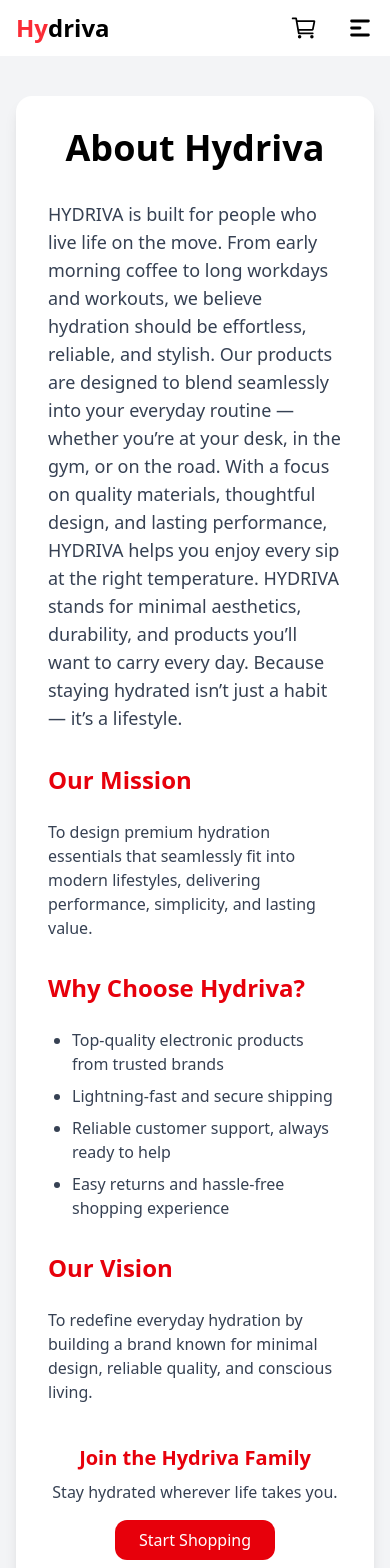
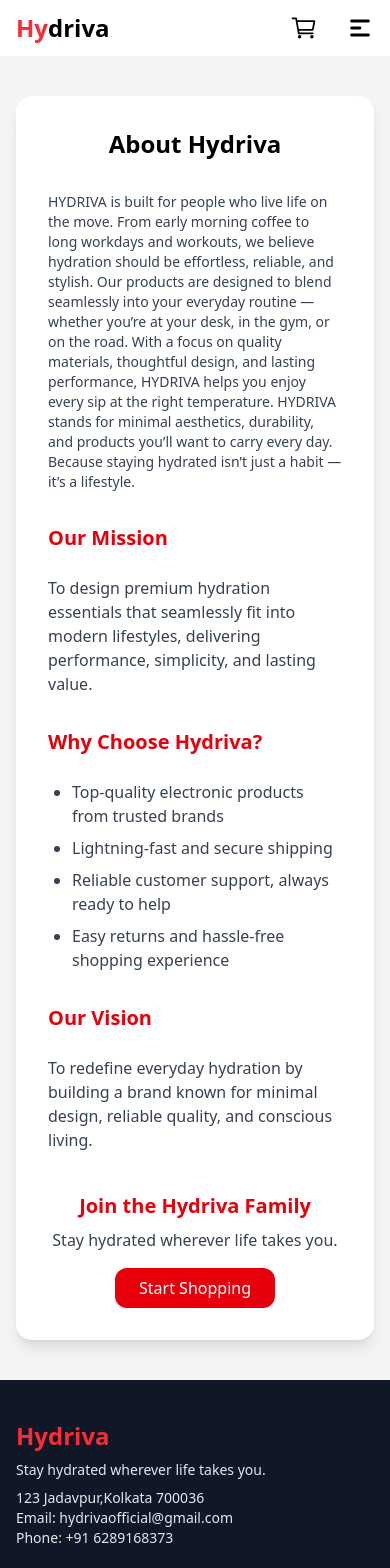
Before and after one commit to AdiChakraborty/HydrivaFrontEnd, a React (Vite) app: page /about in a window 390 px wide. Shown: the top 1568 px of the page. Built offline with nearby package versions, Linux system fonts and the light colour scheme; no server answers.

Commit message:
Responsive

```diff
--- a/src/components/MyAddresses.jsx
+++ b/src/components/MyAddresses.jsx
@@ -98,9 +98,9 @@ export default function MyAddresses() {
         {addresses?.length > 0 && (
           <>
             <div className="flex justify-between mb-6 mt-6">
-              <h1 className="text-2xl font-semibold">My Addresses</h1>
+              <h1 className="md:text-2xl text-xl font-semibold">My Addresses</h1>
               <button
-                className="text-lg px-6 py-2 bg-black text-white rounded-md cursor-pointer"
+                className="md:text-lg text-sm md:px-6 px-3 md:py-3 py-2 bg-black text-white rounded-md cursor-pointer"
                 onClick={() => setShowAddAddressform(!showAddAddressform)}
               >
                 + Add Address
--- a/src/components/Navbar.jsx
+++ b/src/components/Navbar.jsx
@@ -161,7 +161,7 @@ const Navbar = ({ location, getLocation, openDropdown, setOpenDropdown }) => {
           )}
         </nav>
       </div>
-      {/* <ResponsiveMenu openNav={openNav} setOpenNav={setOpenNav}/> */}
+      <ResponsiveMenu openNav={openNav} setOpenNav={setOpenNav}/>
     </div>
   );
 };
--- a/src/components/ResponsiveMenu.jsx
+++ b/src/components/ResponsiveMenu.jsx
@@ -1,5 +1,5 @@
-import { UserButton, useUser } from "@clerk/clerk-react";
-import React from "react";
+
+
 import { FaUserCircle } from "react-icons/fa";
 import { NavLink,Link } from "react-router-dom";
 
@@ -13,13 +13,13 @@ function ResponsiveMenu({ openNav, setOpenNav }) {
      flex-col justify-between bg-white px-8 pb-6 pt-16 text-black md:hidden rounded-r-xl shadow-md transition-all`}
     >
       <div>
-        <div className=" flex items-center justify-start gap-3">
+        {/* <div className=" flex items-center justify-start gap-3">
           {user ? <UserButton size={50} /> : <FaUserCircle size={50} />}
           <div>
             <h1>Hello,{user?.firstName}</h1>
             <h1 className="text-sm text-slate-500">Primium User</h1>
           </div>
-        </div>
+        </div> */}
         <nav className="mt-12">
           <ul className="flex flex-col gap-7 text-2xl font-semibold">
                         <Link to={'/'} onClick={()=>setOpenNav(false)} className="cursor-pointer "><li>Home</li></Link>
--- a/src/pages/About.jsx
+++ b/src/pages/About.jsx
@@ -5,9 +5,9 @@ const About = () => {
   return (
     <div className="min-h-screen bg-gray-100 py-10 px-4 sm:px-6 lg:px-20">
       <div className="max-w-5xl mx-auto bg-white rounded-2xl shadow-lg p-8 space-y-8">
-        <h1 className="text-4xl font-bold  text-center">About Hydriva</h1>
+        <h1 className="md:text-4xl text-2xl font-bold  text-center">About Hydriva</h1>
 
-        <p className="text-gray-700 text-lg">
+        <p className="text-gray-700 md:text-lg text-sm">
           HYDRIVA is built for people who live life on the move. From early
           morning coffee to long workdays and workouts, we believe hydration
           should be effortless, reliable, and stylish. Our products are designed
@@ -21,7 +21,7 @@ const About = () => {
         </p>
 
         <div className="space-y-6">
-          <h2 className="text-2xl font-semibold text-red-600">Our Mission</h2>
+          <h2 className="md:text-2xl text-xl font-semibold text-red-600">Our Mission</h2>
           <p className="text-gray-700 text-base">
             To design premium hydration essentials that seamlessly fit into
             modern lifestyles, delivering performance, simplicity, and lasting
@@ -30,7 +30,7 @@ const About = () => {
         </div>
 
         <div className="space-y-6">
-          <h2 className="text-2xl font-semibold text-red-600">
+          <h2 className="md:text-2xl text-xl font-semibold text-red-600">
             Why Choose Hydriva?
           </h2>
           <ul className="list-disc pl-6 text-gray-700 space-y-2">
@@ -42,7 +42,7 @@ const About = () => {
         </div>
 
         <div className="space-y-6">
-          <h2 className="text-2xl font-semibold text-red-600">Our Vision</h2>
+          <h2 className="md:text-2xl text-xl font-semibold text-red-600">Our Vision</h2>
           <p className="text-gray-700 text-base">
             To redefine everyday hydration by building a brand known for minimal
             design, reliable quality, and conscious living.
--- a/src/pages/Orders.jsx
+++ b/src/pages/Orders.jsx
@@ -46,7 +46,7 @@ function Orders() {
       {/* top portion */}
       <div className="h-20 text-xl flex items-center max-w-6xl mx-auto">
         <ul className="flex flex-wrap text-sm font-medium text-center text-body border-b border-default">
-          <li className="me-2 text-xl ">
+          <li className="me-2 md:text-xl text-sm ">
             <a
               href="#"
               aria-current="page"
@@ -56,7 +56,7 @@ function Orders() {
               Profile
             </a>
           </li>
-          <li className="me-2 text-xl">
+          <li className="me-2 md:text-xl text-sm">
             <a
               href="#"
               className="inline-block p-4 rounded-t-base hover:text-heading hover:bg-neutral-secondary-soft"
--- a/src/pages/ProfilePage.jsx
+++ b/src/pages/ProfilePage.jsx
@@ -65,7 +65,7 @@ function ProfilePage({ location, getLocation }) {
     <>
       <div className="max-w-6xl mx-auto">
         {/*  top div  */}
-        <div className="h-20 text-xl flex items-center">
+        <div className="h-20 md:text-xl text-sm flex items-center">
           <ul className="flex flex-wrap text-sm font-medium text-center text-body border-b border-default">
             <li className="me-2 text-lg ">
               <a
@@ -88,7 +88,7 @@ function ProfilePage({ location, getLocation }) {
           </ul>
         </div>
         {/* mid portion */}
-        <h1 className="mx-5 text-3xl pt-7 pb-7 ">Profile Picture</h1>
+        <h1 className="mx-5 md:text-3xl text-xl pt-7 pb-7 ">Profile Picture</h1>
         <div className="flex">
           <div>
             <img
@@ -100,16 +100,16 @@ function ProfilePage({ location, getLocation }) {
                   : defaultProfileImg
               }
               alt=""
-              className="w-[200px] h-[200px] rounded-[50%] object-contain mx-5"
+              className="md:w-[200px] md:h-[200px] rounded-[50%] object-contain mx-5 w-[100px] h-[100px] "
             />
           </div>
 
           <div>
-            <p className="text-gray-800 ml-6 text-2xl pt-8 pb-8">
+            <p className="text-gray-800 ml-6 md:text-2xl text-sm pt-8 pb-8">
               We only support png or jpg.
             </p>
-            <div className="flex gap-10  ml-6">
-              <div>
+            <div className="flex md:gap-10 gap-5  ml-6">
+
                 <input
                   type="file"
                   ref={fileInputRef}
@@ -119,13 +119,13 @@ function ProfilePage({ location, getLocation }) {
 
                 <button
                   onClick={handleClick}
-                  className="bg-red-500 text-white px-5 py-2 text-lg rounded-md cursor-pointer"
+                  className="bg-red-500 text-white md:px-5 px-3 md:py-2 py-1 md:text-lg text-sm rounded-md  cursor-pointer"
                 >
-                  Upload your image
+                  Upload your Image
                 </button>
-              </div>
-              <button className="bg-red-500 text-white px-5 py-2 text-lg rounded-md cursor-pointer">
-                Delete image
+
+              <button className="bg-red-500 text-white md:px-5 px-3 md:py-2 py-1 md:text-lg text-sm mr-5 rounded-md cursor-pointer">
+                Delete Image
               </button>
             </div>
           </div>
```
